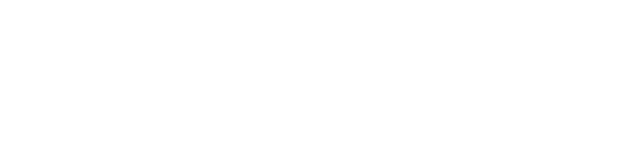
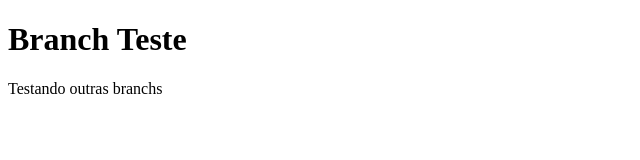
Before and after one commit to Nicagab/git-github-Estudos, a plain HTML site: page index.html in a window 1280 px wide. Shown: the whole page, without its empty margins (0-640 px from the left). Drawn offline with Linux system fonts and the light colour scheme.

Commit message:
Alterando a branch teste

```diff
--- a/index.html
+++ b/index.html
@@ -7,6 +7,7 @@
     <link rel="stylesheet" href="assets/css/style.css">
 </head>
 <body>
-
+    <h1>Branch Teste</h1>
+    <p>Testando outras branchs</p>
 </body>
 </html>
```
